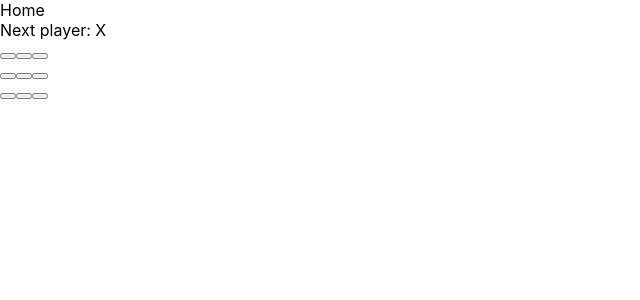
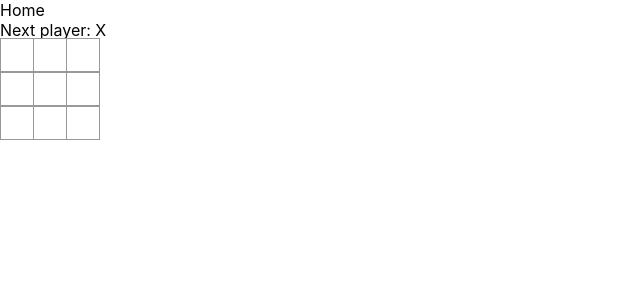
Before and after one commit to aShunyaOtsuki/react-tutorial, a React (Create React App) app in the folder my-app/: page /home in a window 1280 px wide. Shown: the top 300 px of the page, without its empty margins (0-640 px from the left). Built offline with nearby package versions, Linux system fonts and the light colour scheme.

Commit message:
add: css for .square

```diff
--- a/my-app/src/App.css
+++ b/my-app/src/App.css
@@ -36,3 +36,12 @@
     transform: rotate(360deg);
   }
 }
+
+.square {
+  height: 34px;
+  width: 34px;
+  background: #fff;
+  border: 1px solid #999;
+  margin-top: -2px;
+  margin-right: -1px;
+}
```
